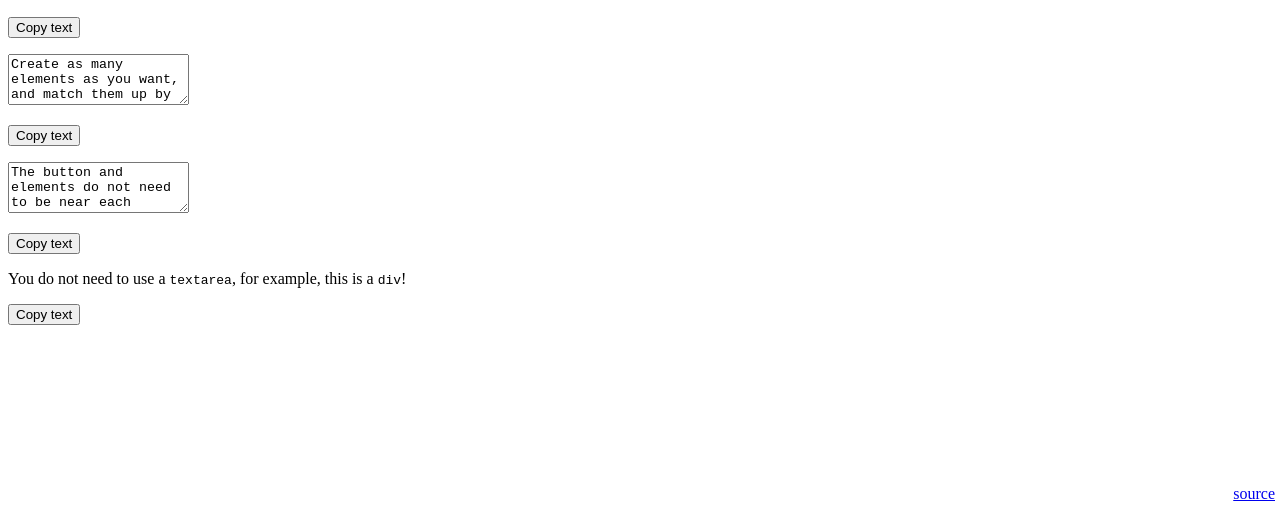
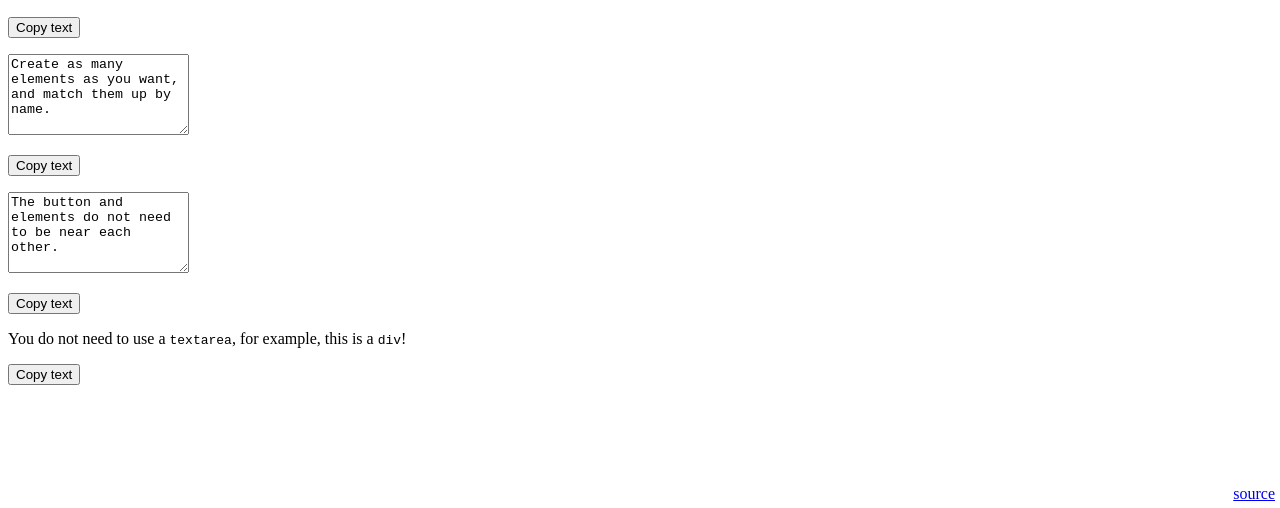
Before and after one commit to ryanpcmcquen/cheval, a plain HTML site: page index.html in a window 1280 px wide. Shown: the part 292-800 px from the top of the page. Drawn offline with Linux system fonts and the light colour scheme.

Commit message:
Increase rows on some of the textareas.

```diff
--- a/index.html
+++ b/index.html
@@ -18,13 +18,13 @@
   </p>
 
 
-  <textarea rows="3" class="text-to-copy-0">Create as many elements as you want, and match them up by name.</textarea>
+  <textarea rows="5" class="text-to-copy-0">Create as many elements as you want, and match them up by name.</textarea>
   <p>
     <button class="js-copy-btn-0">Copy text</button>
   </p>
 
 
-  <textarea rows="3" class="text-to-copy-1">The button and elements do not need to be near each other.</textarea>
+  <textarea rows="5" class="text-to-copy-1">The button and elements do not need to be near each other.</textarea>
   <p>
     <button class="js-copy-btn-1">Copy text</button>
   </p>
```
